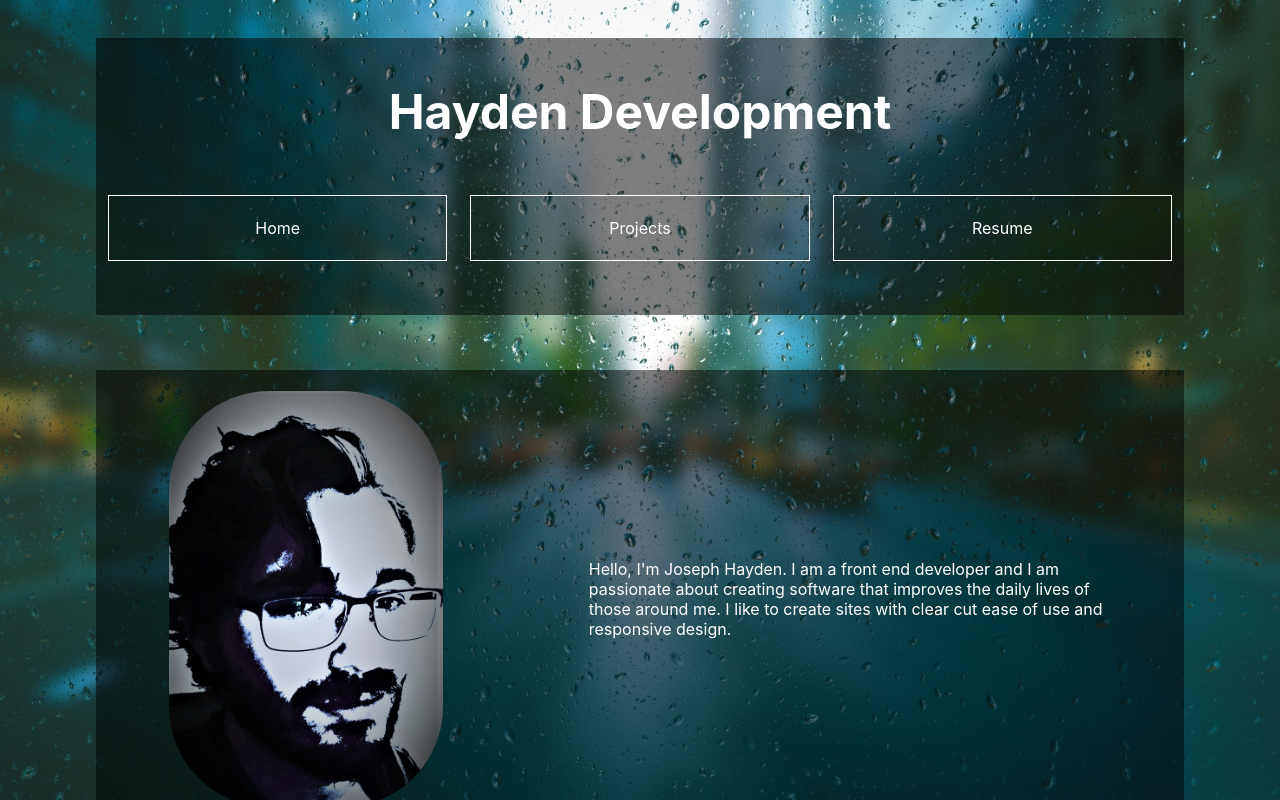
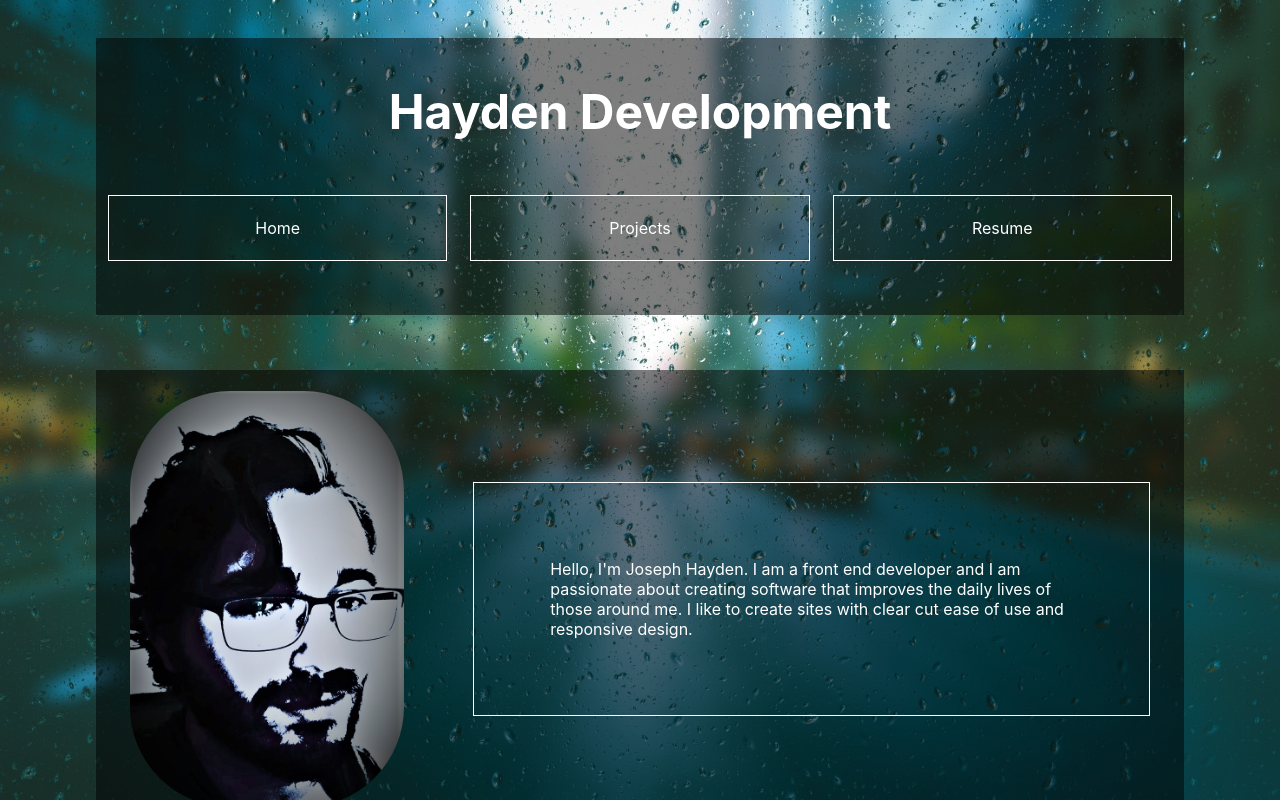
Before and after one commit to JHaydenDev/JHaydenDev.github.io, a React (Create React App) app: page /#/ in a window 1280 px wide. Shown: the top 800 px of the page. Built offline with nearby package versions, Linux system fonts and the light colour scheme.

Commit message:
updating resume and ui

```diff
--- a/src/Components/Body/Home/Home.js
+++ b/src/Components/Body/Home/Home.js
@@ -36,18 +36,37 @@ const AboutPicture = styled.img`
   margin: auto;
 `;
 
+const Card = styled.p`
+  border: 1px solid white;
+  padding:7%;
+  &:hover {
+    border: 1px solid aqua;
+    color: aqua;
+    transition: 0.3s;
+    box-shadow: 0 5px 15px rgba(0, 0, 0, 1);
+  }
+  @media (max-width: 600px) {
+    flex-direction: column;
+    align-items: center;
+    width: 100%;
+    padding-top: 5%;
+    padding-bottom: 5%;
+  }
+  }
+`;
+
 class Home extends Component {
   render() {
     return (
       <Fade cascade>
         <Wrapper>
           <AboutPicture src={AboutMePic} />
-          <p>
+          <Card>
             Hello, I'm Joseph Hayden. I am a front end developer and I am
             passionate about creating software that improves the daily lives of
             those around me. I like to create sites with clear cut ease of use
             and responsive design.
-          </p>
+          </Card>
         </Wrapper>
       </Fade>
     );
--- a/src/Components/Body/Projects/CardContainer.js
+++ b/src/Components/Body/Projects/CardContainer.js
@@ -3,30 +3,43 @@ import styled from "styled-components";
 import Fade from "react-reveal/Fade";
 
 const CardBox = styled.div`
+  align-self: center;
   width: 30%;
-  margin: 1%;
-
+  margin: 1% 1%;
+  height: 550px;
+  display: flex;
+  flex-direction: column;
+  justify-content: space-around;
+  border: 1px solid white;
   @media (max-width: 850px) {
-    width: 100%;
+    width: 95%;
+    height:auto;
   }
 `;
 
 const ImageBox = styled.div`
-height: 40%;
 padding:3%;
+@media (max-width: 850px) {
+  width: 95%;
+
+
+}
   }
 `;
 
 const Image = styled.img`
-width: 90%;
-height: auto;
-max-height: 100%;
-min-height: 100%;
+max-width: -webkit-fill-available;
+height:230px;
+@media (max-width: 850px) {
+  height: auto
+  width:95%
+  margin:2%
+}
   }
 `;
 
 const TextBox = styled.div`
-  height: 40%;
+  height: 250 px;
   padding: 4%;
   text-overflow: ellipsis;
 `;
@@ -60,7 +73,7 @@ const StyledLink = styled.a`
   }
 `;
 
-const CardContainer = props => {
+const CardContainer = (props) => {
   console.log(props);
   return (
     <CardBox>
--- a/src/Components/Body/Projects/Projects.js
+++ b/src/Components/Body/Projects/Projects.js
@@ -6,8 +6,7 @@ import DevDeskQImg from "./DevDeskQ.png";
 import DungeonHelperImg from "./DungeonHelper.png";
 import PeacefulHomePage from "./PeacefulHomePage.png";
 import GitHubFavorites from "./GitHubFavorites.png";
-import LyfeLoggerImg from "./LyfeLoggerImg.png"
-
+import LyfeLoggerImg from "./LyfeLoggerImg.png";
 
 const Wrapper = styled.div`
   background: rgb(0, 0, 0); /* The Fallback */
@@ -35,7 +34,7 @@ class Projects extends Component {
           image: LyfeLoggerImg,
           heading: "Lyfe Logger",
           description:
-            "Organize all the things about life that are irregular. The things you forget to do. Change your oil, rotate your tires, replace your AC air filter. Home, auto, other maintenance tasks. Log events, later searchable so you can remember when/where/what you did. ",
+            "Lyfe Logger is a task / event tracking app with full CRUD functionality, working calendar, and full featured UI",
           github: "https://github.com/Lambda-School-Labs/life-logger-fe",
           hosted: "https://lyfe-logger-fe.herokuapp.com/",
         },
@@ -78,7 +77,7 @@ class Projects extends Component {
             "This portfolio page was created using ReactJS, React Router, Styled Components, and HTML5",
           github: "https://github.com/JHaydenDev/JHaydenDev.github.io",
           hosted: "https://jhaydendev.github.io",
-        }
+        },
       ],
     };
   }
--- a/src/Components/Body/Resume.js
+++ b/src/Components/Body/Resume.js
@@ -20,6 +20,27 @@ const Wrapper = styled.div`
     padding-bottom: 5%;
   }
 `;
+
+const Card = styled.div`
+  margin-top:4%;
+  border: 1px solid white;
+  padding:7%;
+  &:hover {
+    border: 1px solid aqua;
+    color: aqua;
+    transition: 0.3s;
+    box-shadow: 0 5px 15px rgba(0, 0, 0, 1);
+  }
+  @media (max-width: 600px) {
+    flex-direction: column;
+    align-items: center;
+    width: 100%;
+    padding-top: 5%;
+    padding-bottom: 5%;
+  }
+  }
+`;
+
 const ResumeBox = styled.div`
   width: 45%;
 `;
@@ -30,26 +51,29 @@ class Resume extends Component {
       <Wrapper>
         <ResumeBox>
           <Fade cascade>
-            <h2>Work Experience</h2>
+            <h2>WORK EXPERIENCE</h2>
+            <Card>
               <div>
                 <h3>Lambda School</h3>
                 <h4>Chicago, IL —Project Manager / Team Lead</h4>
                 <div>August 2019 - PRESENT</div>
                 <p>
-                Duties: Managing students in an admin capacity, reviewing code,
-                leading stand ups, and running code challenges.
+                  Duties: Managing students in an admin capacity, reviewing
+                  code, leading stand ups, and running code challenges.
                 </p>
               </div>
+
               <div>
                 <h3>All Quality Inc.</h3>
                 <h4>Chicago, IL —Project Manager</h4>
                 <div>January 2018 - August 2019</div>
                 <p>
                   Duties: Writing estimates / scopes of work, managing the
-                subcontractors, overseeing job sites, interacting with clients,
-                etc.
+                  subcontractors, overseeing job sites, interacting with
+                  clients, etc.
                 </p>
               </div>
+
               <div>
                 <h3>MakeSpace Labs</h3>
                 <h4>Chicago, IL —Team Captain</h4>
@@ -59,45 +83,75 @@ class Resume extends Component {
                   transportation of customer's inventory.
                 </p>
               </div>
+
               <div>
                 <h3>Fabian and Son Heating and Cooling</h3>
                 <h4>Chicago, IL —Office Manager</h4>
                 <div>June 2016 - July 2017</div>
                 <p>
                   Duties: Scheduling for everyone in the company, ordering
-                supplies and parts, new hire onboarding, managing the company’s
-                advertising portfolio, social media outreach, and a variety of
-                other managerial duties.
+                  supplies and parts, new hire onboarding, managing the
+                  company’s advertising portfolio, social media outreach, and a
+                  variety of other managerial duties.
                 </p>
               </div>
+
               <div>
                 <h3>Feld Entertainment</h3>
                 <h4>Chicago, IL—Assistant Sales Manager</h4>
                 <div>Dec. 2014 - Nov. 2016</div>
                 <p>
-                Duties: Tracking inventory of merchandise, supervising vendors,
-                working out the logistics of arenas for loading in and out,
-                coordinating flights and hotels, handling customer issues,
-                quality control, coordinating strategies to meet sales goals,
-                training new hires, handling mass quantities of cash going in
-                and out of the office, and data entry.
+                  Duties: Tracking inventory of merchandise, supervising
+                  vendors, working out the logistics of arenas for loading in
+                  and out, coordinating flights and hotels, handling customer
+                  issues, quality control, coordinating strategies to meet sales
+                  goals, training new hires, handling mass quantities of cash
+                  going in and out of the office, and data entry.
                 </p>
               </div>
+            </Card>
           </Fade>
         </ResumeBox>
         <ResumeBox>
           <Fade cascade>
             <div>
-              <h2>SKILLS/TECHNOLOGIES</h2>
+              <h2>SKILLS / TECHNOLOGIES</h2>
+              <Card>
                 <ul>
                   <li>HTML5, CSS, SASS, Javascript, ReactJS, Redux, Axios.</li>
                   <li>NodeJS, SQL, Express.</li>
                   <li>Proficiency in Microsoft and Google suit.</li>
-                <li>Experience with Git workflow.</li>
-                <li>Event planning and schedule making.</li>
-                <li>Extensive Managerial and customer service skills.</li>
+                  <li>Git, Github, Trello</li>
+                  <li>Python</li>
+                  <li>Extensive managerial skills</li>
+                  <li>Social media advertising and profile management.</li>
                 </ul>
+              </Card>
+              <h2>VOLUNTEER WORK</h2>
+              <Card>
+                <div>
+                  <div>
+                    <h3>Logan Squarist</h3>
+                    <h4>Chicago, IL —Staff Web Developer</h4>
+                    <div>April 2019 - PRESENT</div>
+                    <p>
+                      Duties: Managing user database issues. PHP, HTML editing.
+                      Web design consulting.
+                    </p>
+                  </div>
+                  <div>
+                    <h3>Taproot Foundation</h3>
+                    <h4>Chicago, IL —Web Dev Consultant</h4>
+                    <div>April 2019 - PRESENT</div>
+                    <p>
+                      Duties: Consult with nonprofits on solutions for their web
+                      development needs
+                    </p>
+                  </div>
+                </div>
+              </Card>
               <h2> GOALS</h2>
+              <Card>
                 <ul>
                   <li>Learn new front end libraries and frameworks.</li>
                   <li>Develop a Python based backend.</li>
@@ -106,18 +160,20 @@ class Resume extends Component {
                     design.
                   </li>
                 </ul>
+              </Card>
+              <h2>EDUCATION</h2>
+              <Card>
                 <div>
-                <h2>EDUCATION</h2>
                   <h3>Lambda School Chicago</h3>
                   <div>Chicago IL</div>
                   <div>Front End Development</div>
                   <div>2018-Present</div>
                 </div>
+              </Card>
             </div>
           </Fade>
         </ResumeBox>
       </Wrapper>
-
     );
   }
 }
--- a/src/Components/Footer/Contact/ContactBox.js
+++ b/src/Components/Footer/Contact/ContactBox.js
@@ -23,8 +23,8 @@ const ContactButton = styled.button`
   border: 1px solid white;
   margin: 5%;
   height: 150px;
-  width: 100px;
-  gpadding: 2%;
+  width: 200px;
+  padding: 2%;
   &:hover {
     border: 1px solid aqua;
     color: aqua;
```
Lines whose indentation alone changed are shown as unchanged.
